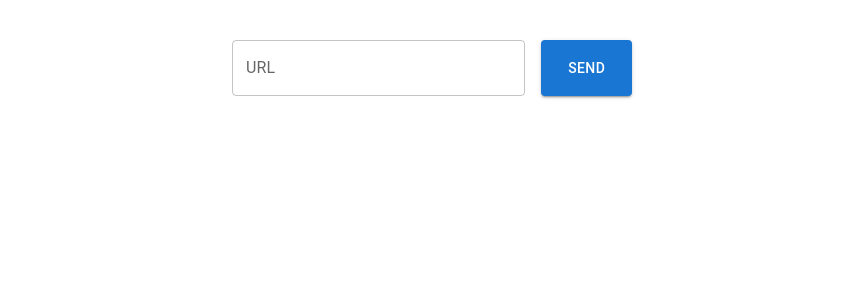
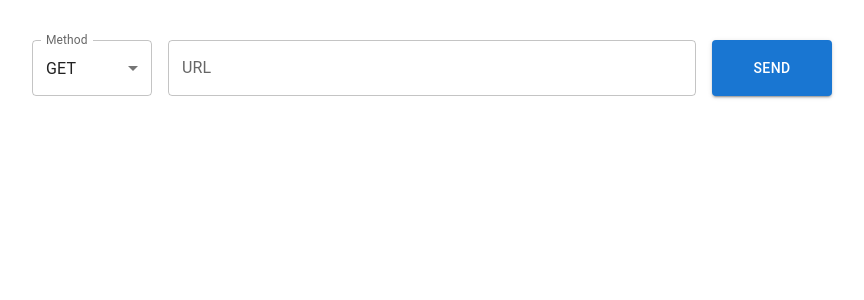
Before and after one commit to Nick-Fran/react-electron-api-client, a React (Vite) app: page / in a window 1280 px wide. Shown: the top 300 px of the page, without its empty margins (208-1072 px from the left). Built offline with nearby package versions, Linux system fonts and the light colour scheme.

Commit message:
feat: adding select method component

```diff
--- a/src/App.tsx
+++ b/src/App.tsx
@@ -2,9 +2,12 @@ import React from "react";
 import { Box, Button, TextField } from "@mui/material"
 import { useQuery } from "@tanstack/react-query";
 import { fetchApi } from "./api/api";
+import { MethodSelect } from "./components";
+import { HttpMethod } from "./types/http";
 
 const App = () => {
   const [url, setUrl] = React.useState("");
+  const [method, setMethod] = React.useState<HttpMethod>('GET');
 
   const {
     data,
@@ -22,11 +25,16 @@ const App = () => {
     refetch();
   }
 
+  React.useEffect(() => {
+    console.log("Method changed to:", method);
+  }, [method]);
+
   return (
-    <Box sx={{ display: 'flex', flexDirection: 'column', gap: 2, width: 400, margin: 'auto', marginTop: 5 }}>
-      <Box sx={{ display: 'flex', gap: 2, width: 400 }}>
+    <Box sx={{ display: 'flex', flexDirection: 'column', gap: 2, width: 800, margin: 'auto', marginTop: 5 }}>
+      <Box sx={{ display: 'flex', gap: 2, flex: 1}}>
+        <MethodSelect sx={{flex: 2, maxWidth: 120}} value={method} onChange={setMethod} />
         <TextField
-          sx={{ flex: 10 }}
+          sx={{ flex: 8 }}
           id="outlined-basic"
           label="URL"
           variant="outlined"
@@ -34,7 +42,7 @@ const App = () => {
           onChange={(event: React.ChangeEvent<HTMLInputElement>) => {
             setUrl(event.target.value);
           }} />
-        <Button sx={{ flex: 2 }} variant="contained" onClick={handleSendRequest}>SEND</Button>
+        <Button sx={{ flex: 2, maxWidth: 120 }} variant="contained" onClick={handleSendRequest}>SEND</Button>
       </Box>
       <Box sx={{ flex: 1, display: 'flex' }}>
         {isLoading && <div>Loading...</div>}
--- /dev/null
+++ b/src/components/MethodSelect/MethodSelect.tsx
@@ -0,0 +1,32 @@
+import React from "react";
+import { Theme } from "@emotion/react";
+import { FormControl, InputLabel, MenuItem, Select, SelectChangeEvent, SxProps } from "@mui/material";
+import { HttpMethod, METHODS } from "../../types/http";
+
+interface MethodSelectProps {
+  value: HttpMethod;
+  onChange: (method: HttpMethod) => void;
+  sx?: SxProps<Theme>;
+}
+
+export function MethodSelect({ sx, value, onChange }: MethodSelectProps) {
+
+  return (
+    <FormControl sx={ sx }>
+      <InputLabel id="method-label">Method</InputLabel>
+
+      <Select
+        labelId="method-label"
+        value={value}
+        label="Method"
+        onChange={(e: SelectChangeEvent<HttpMethod>) => onChange(e.target.value as HttpMethod)}
+      >
+        {METHODS.map((m) => (
+          <MenuItem key={m} value={m}>
+            {m}
+          </MenuItem>
+        ))}
+      </Select>
+    </FormControl>
+  );
+}
--- /dev/null
+++ b/src/components/index.ts
@@ -0,0 +1 @@
+export * from './MethodSelect/MethodSelect';
--- /dev/null
+++ b/src/types/http.ts
@@ -0,0 +1,2 @@
+export const METHODS = ['GET', 'POST', 'PUT', 'DELETE'] as const;
+export type HttpMethod = (typeof METHODS)[number];
```
